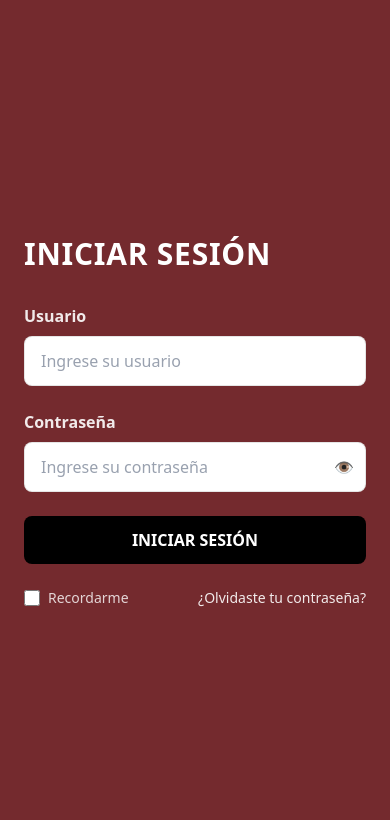
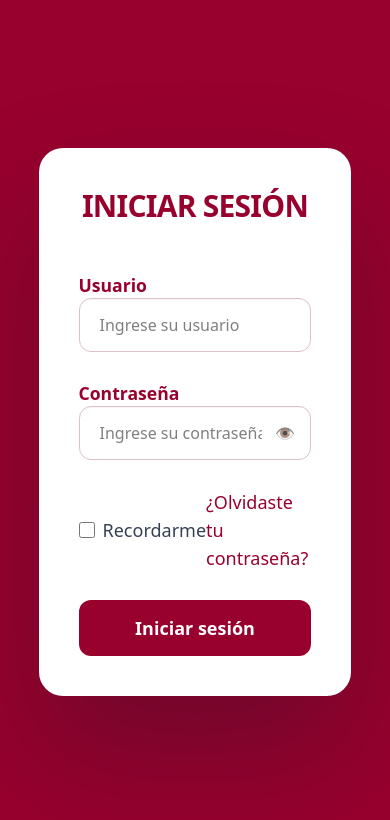
Before and after one commit to dark59323/FemsaPortal, an Angular app: page / in a window 390 px wide. Shown: the top 820 px of the page. Built offline with nearby package versions, Linux system fonts and the light colour scheme.

Commit message:
feat(login): UI final de login (card hero, colores corporativos)

```diff
--- a/angular.json
+++ b/angular.json
@@ -18,12 +18,7 @@
               "zone.js"
             ],
             "tsConfig": "tsconfig.app.json",
-            "assets": [
-              {
-                "glob": "**/*",
-                "input": "public"
-              }
-            ],
+            "assets": ["src/favicon.ico", "src/assets"],
             "styles": [
               "src/styles.css"
             ],
--- a/src/app/presentation/pages/login/login.component.ts
+++ b/src/app/presentation/pages/login/login.component.ts
@@ -7,84 +7,95 @@ import { FormBuilder, ReactiveFormsModule, Validators } from '@angular/forms';
   selector: 'app-login',
   imports: [CommonModule, ReactiveFormsModule],
   template: `
-    <div class="min-h-screen grid md:grid-cols-2">
-      <!-- Panel Izquierdo (Logo) -->
-      <div class="hidden md:flex items-center justify-center bg-gray-100 p-8">
+    <!-- Fondo gris corporativo -->
+    <div class="min-h-dvh bg-bg-page">
+      <!-- Pantalla 100% con división exactamente al centro -->
+      <div class="grid min-h-dvh grid-cols-1 md:grid-cols-2">
+        <!-- IZQUIERDA: Logo (igual ancho que la derecha) -->
+        <div class="hidden md:flex items-center justify-center bg-gradient-to-b from-[var(--bg-left-1)] to-[var(--bg-left-2)]">
           <img
-          src="assets/femsa-logo.png"
+            src="assets/brand/femsa-logo.png"
             alt="FEMSA Salud Ecuador"
-          class="max-w-[80%] h-auto object-contain"
+            class="max-w-[85%] h-auto object-contain"
+            loading="eager"
+            decoding="async"
           />
         </div>
 
-      <!-- Panel Derecho (Formulario) -->
-      <div class="flex items-center justify-center bg-[#742a2e] p-6 md:p-10">
-        <div class="w-full max-w-md">
-          <h1 class="text-white text-3xl md:text-4xl font-extrabold tracking-wide mb-8">
-            INICIAR SESIÓN
-          </h1>
+        <!-- DERECHA: Fondo vino + ÚNICA card blanca (hero) con el form -->
+        <div class="flex items-center justify-center bg-brand-700 p-8 md:p-20">
+          <!-- Doble de grande: ancho hasta ~960px, casi todo el alto disponible -->
+          <div class="brand-card-2xl w-[96%] max-w-4xl p-10 md:p-16">
+            <h1 class="brand-title mb-12">Iniciar sesión</h1>
 
-          <form [formGroup]="form" (ngSubmit)="onSubmit()" class="space-y-6">
+            <form [formGroup]="form" (ngSubmit)="onSubmit()" class="space-y-7">
               <!-- Usuario -->
               <div>
-              <label for="username" class="block text-white/90 font-semibold mb-2">Usuario</label>
+                <label for="username" class="brand-label">Usuario</label>
                 <input
                   id="username"
                   type="text"
                   formControlName="username"
                   autocomplete="username"
-                class="w-full rounded-lg border border-black/10 bg-white px-4 py-3 text-gray-900 placeholder-gray-400 outline-none focus:ring-2 focus:ring-white/60"
+                  class="brand-input-lg"
                   placeholder="Ingrese su usuario"
                 />
-              <p *ngIf="submitted() && form.controls.username.invalid"
-                 class="mt-2 text-sm text-yellow-200">
-                Ingresa un usuario válido.
+                <p
+                  *ngIf="submitted() && form.controls.username.invalid"
+                  class="mt-2 text-sm text-gray-600"
+                >
+                  Ingresa un usuario válido (mínimo 3 caracteres).
                 </p>
               </div>
 
               <!-- Contraseña -->
               <div>
-              <label for="password" class="block text-white/90 font-semibold mb-2">Contraseña</label>
+                <label for="password" class="brand-label">Contraseña</label>
                 <div class="relative">
                   <input
                     id="password"
                     [type]="showPassword() ? 'text' : 'password'"
                     formControlName="password"
                     autocomplete="current-password"
-                  class="w-full rounded-lg border border-black/10 bg-white px-4 py-3 pr-12 text-gray-900 placeholder-gray-400 outline-none focus:ring-2 focus:ring-white/60"
+                    class="brand-input-lg pr-12"
                     placeholder="Ingrese su contraseña"
                   />
-                <button type="button"
+                  <button
+                    type="button"
                     (click)="togglePassword()"
-                        class="absolute inset-y-0 right-3 my-auto text-gray-600 hover:text-black"
-                        aria-label="Mostrar/ocultar contraseña">
+                    class="absolute inset-y-0 right-4 my-auto text-[var(--brand-700)]/80 hover:opacity-90"
+                    aria-label="Mostrar/ocultar contraseña"
+                  >
                     {{ showPassword() ? '🙈' : '👁️' }}
                   </button>
                 </div>
-              <p *ngIf="submitted() && form.controls.password.invalid"
-                 class="mt-2 text-sm text-yellow-200">
+                <p
+                  *ngIf="submitted() && form.controls.password.invalid"
+                  class="mt-2 text-sm text-gray-600"
+                >
                   La contraseña es obligatoria (mínimo 6 caracteres).
                 </p>
               </div>
 
-            <!-- Acción -->
+              <!-- Recordarme / Forgot -->
+              <div class="flex items-center justify-between text-lg md:text-xl">
+                <label class="inline-flex items-center gap-2 text-gray-700">
+                  <input type="checkbox" class="size-4 rounded border-gray-300 bg-transparent" />
+                  Recordarme
+                </label>
+                <a class="brand-link hover:underline" href="#">¿Olvidaste tu contraseña?</a>
+              </div>
+
+              <!-- Botón -->
               <button
                 type="submit"
                 [disabled]="loading()"
-              class="w-full rounded-lg bg-black px-6 py-3 font-semibold text-white transition-all hover:bg-black/90 disabled:opacity-60"
+                class="brand-btn-primary text-lg md:text-xl"
               >
-              {{ loading() ? 'Autenticando…' : 'INICIAR SESIÓN' }}
+                {{ loading() ? 'Autenticando…' : 'Iniciar sesión' }}
               </button>
-
-            <!-- Opcional: enlaces auxiliares -->
-            <div class="flex items-center justify-between text-sm">
-              <label class="inline-flex items-center gap-2 text-white/80">
-                <input type="checkbox" class="size-4 rounded border-white/30 bg-transparent" />
-                Recordarme
-              </label>
-              <a class="text-white/90 hover:underline" href="#">¿Olvidaste tu contraseña?</a>
+            </form>
           </div>
-          </form>
         </div>
       </div>
     </div>
@@ -102,19 +113,19 @@ export class LoginComponent {
   submitted = computed(() => this._submitted());
   loading = signal(false);
   showPassword = signal(false);
+  error = '';
 
-  togglePassword() { this.showPassword.update(v => !v); }
+  togglePassword() {
+    this.showPassword.update((v) => !v);
+  }
 
   async onSubmit() {
     this._submitted.set(true);
     if (this.form.invalid) return;
     this.loading.set(true);
-    // Aquí llamas a tu servicio/auth (Keycloak o backend)
-    // Simulación:
-    await new Promise(r => setTimeout(r, 800));
+    await new Promise((r) => setTimeout(r, 800));
     this.loading.set(false);
-    // TODO: Navegar a /home o /dashboard
+    console.log('Credenciales:', this.form.value);
     // this.router.navigateByUrl('/home');
-    console.log('Credenciales:', this.form.value);
   }
 }
--- a/src/styles.css
+++ b/src/styles.css
@@ -1 +1,72 @@
 @import "tailwindcss";
+
+/* ========= Base (variables + helpers) ========= */
+@layer base {
+  :root{
+    /* Marca (PMS 202) */
+    --brand-700: #98002e;
+    --brand-800: #7b0023;
+
+    /* Grises corporativos */
+    --bg-page:   #eef1f3;  /* fondo general */
+    --bg-left-1: #f6f8f9;  /* degradado panel logo (arriba) */
+    --bg-left-2: #eceff2;  /* degradado panel logo (abajo) */
+
+    /* Sombras */
+    --shadow-card:       0 25px 55px rgba(0,0,0,.15), 0 15px 25px rgba(0,0,0,.08);
+    --shadow-card-hero:  0 60px 120px rgba(18,25,38,.28);
+  }
+
+  /* Fondo general */
+  .bg-bg-page { background: var(--bg-page); }
+}
+
+@theme {
+  --color-brand-700: var(--brand-700);
+}
+
+/* ========= Componentes ========= */
+@layer components{
+  .brand-title{
+    @apply font-extrabold tracking-tight text-center uppercase;
+    @apply text-3xl md:text-5xl;
+    color: var(--brand-700);
+  }
+
+  .brand-label{
+    @apply mb-2 font-bold;
+    font-size: clamp(1.1rem, 0.9rem + 0.6vw, 1.35rem);
+    color: var(--brand-700);
+  }
+
+  .brand-input-lg{
+    @apply w-full rounded-xl border bg-white px-5 py-3.5 text-base md:text-lg outline-none border-gray-200 focus:ring-2;
+    box-shadow: inset 0 1px 0 rgba(0,0,0,.03);
+    --tw-ring-color: color-mix(in oklab, var(--brand-700) 30%, transparent);
+    border-color: color-mix(in oklab, var(--brand-700) 18%, #e5e7eb);
+  }
+
+  .brand-btn-primary{
+    @apply w-full rounded-xl font-semibold text-white py-3.5 transition
+           hover:brightness-110 active:scale-[.99] disabled:opacity-60;
+    background: var(--brand-700);
+  }
+
+  .brand-link{ color: var(--brand-700); }
+}
+/* ========= Utilidades personalizadas ========= */
+@utility brand-card-2xl {
+  @apply bg-white rounded-3xl shadow-[var(--shadow-card-hero)];
+}
+
+@utility brand-input-2xl {
+  @apply w-full rounded-2xl border border-gray-300 bg-white
+         px-7 py-6 text-xl md:text-2xl
+         text-gray-900 placeholder-gray-400
+         focus:outline-none focus:border-brand-700 focus:ring-2 focus:ring-brand-700/20;
+}
+
+@utility brand-btn-2xl {
+  @apply w-full rounded-2xl bg-brand-700 text-white font-semibold
+         py-6 text-xl md:text-2xl hover:bg-brand-700/90 disabled:opacity-60;
+}
```
Also changed, not shown: src/assets/brand/femsa-logo.png (added). Lines whose indentation alone changed are shown as unchanged.
